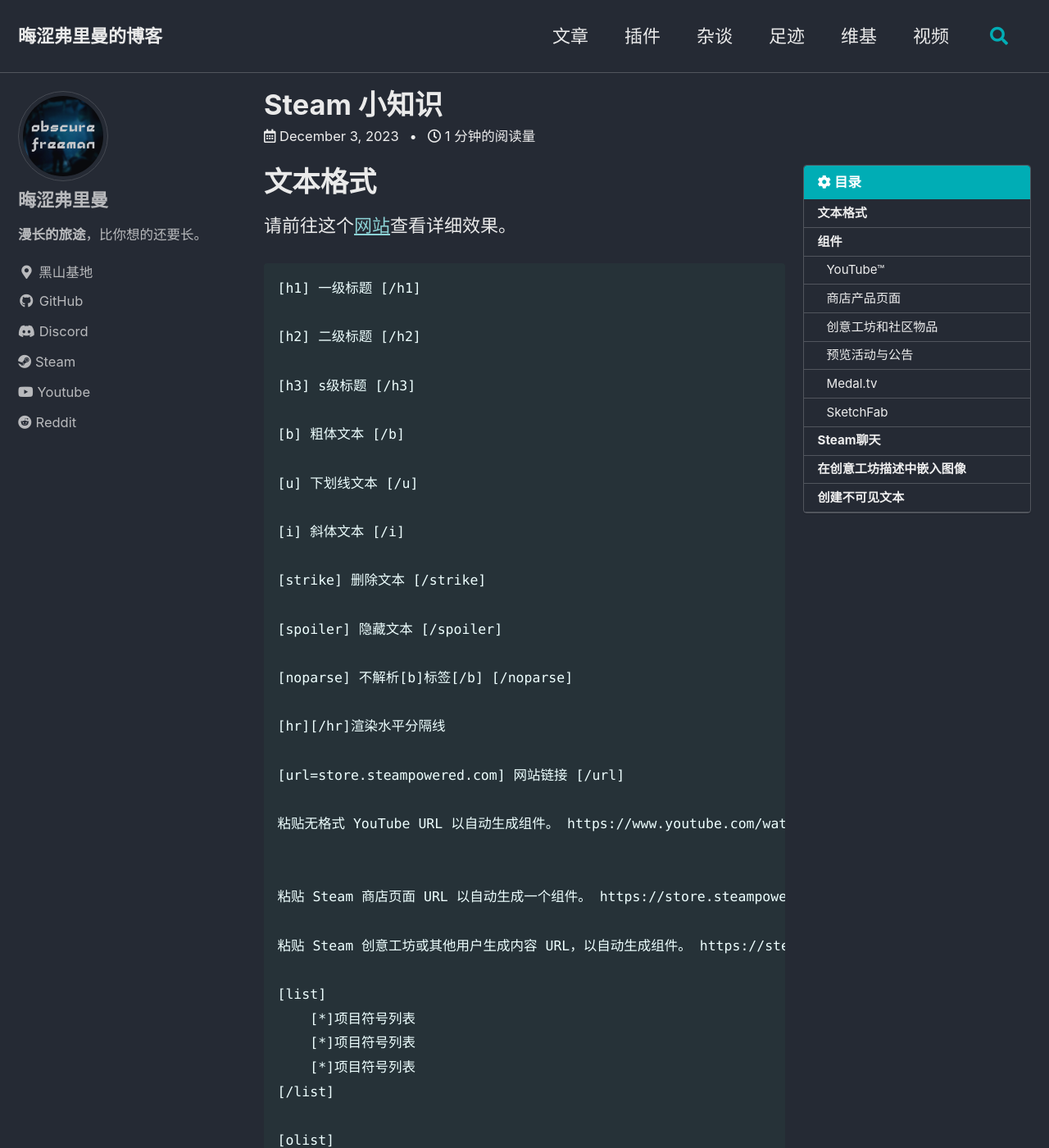
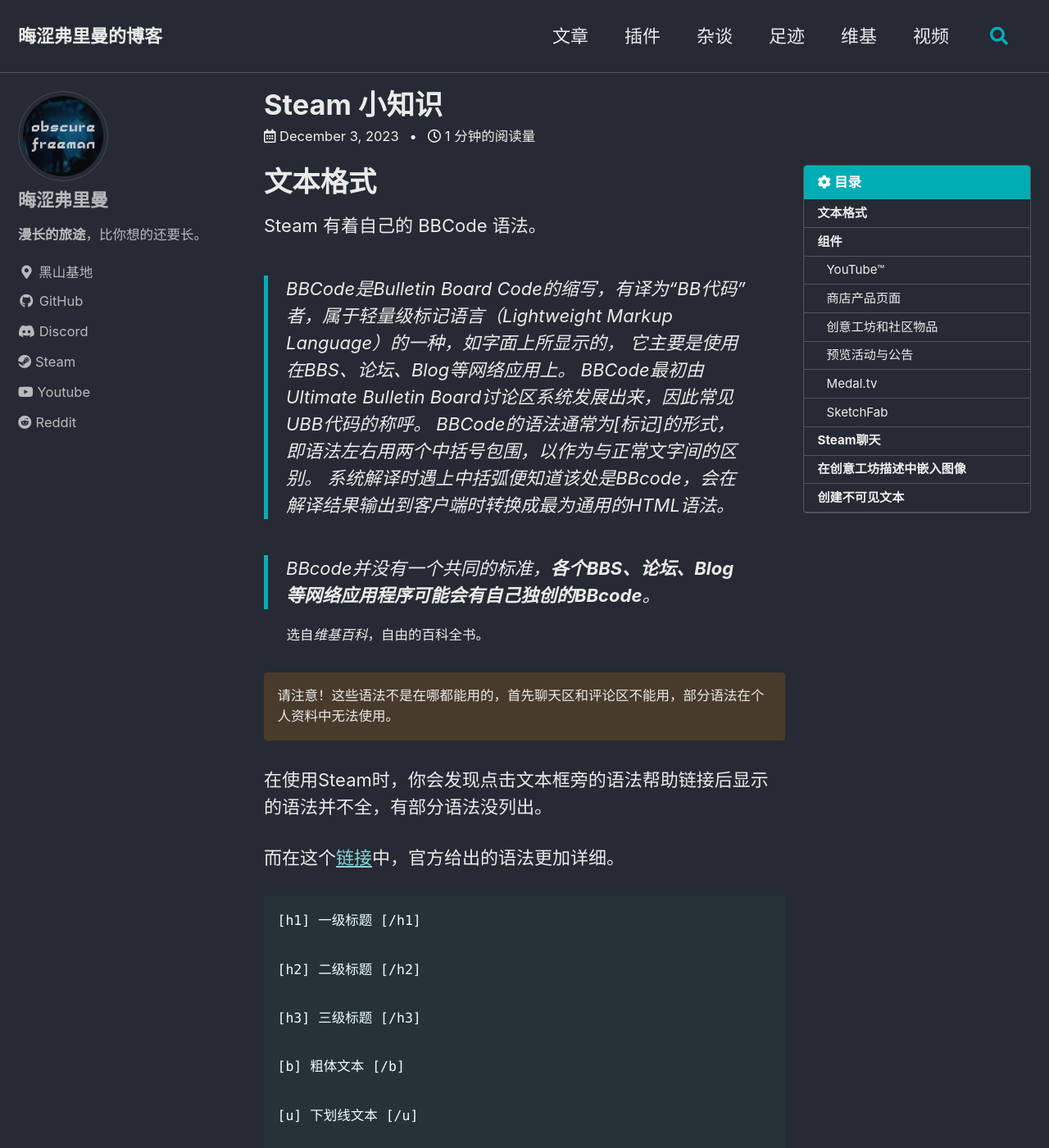
Before and after one commit to obscurefreeman/blog, a Jekyll site: the page built from _posts/2023-12-03-Steam小知识.md, in a window 1280 px wide and 1400 px high. Shown: the whole window at 82% size. Built offline with Jekyll 4.4.1, drawn with Linux system fonts in a browser that asks for light colours; cached includes are drawn as plain includes; a script that is not in the unit is left out; comment, search, counter and statistics services are not loaded; some of the changed text lies outside the part shown.

Commit message:
Update 2023-12-03-Steam小知识.md

````diff
--- a/_posts/2023-12-03-Steam小知识.md
+++ b/_posts/2023-12-03-Steam小知识.md
@@ -16,14 +16,29 @@ toc_sticky: "true"
 
 # 文本格式
 
-请前往这个[网站](https://steamcommunity.com/comment/Recommendation/formattinghelp)查看详细效果。
+Steam 有着自己的 BBCode 语法。
+
+> BBCode是Bulletin Board Code的缩写，有译为“BB代码”者，属于轻量级标记语言（Lightweight Markup Language）的一种，如字面上所显示的， 它主要是使用在BBS、论坛、Blog等网络应用上。 BBCode最初由Ultimate Bulletin Board讨论区系统发展出来，因此常见UBB代码的称呼。 BBCode的语法通常为[标记]的形式，即语法左右用两个中括号包围，以作为与正常文字间的区别。 系统解译时遇上中括弧便知道该处是BBcode，会在解译结果输出到客户端时转换成最为通用的HTML语法。
+
+
+> BBcode并没有一个共同的标准，**各个BBS、论坛、Blog等网络应用程序可能会有自己独创的BBcode**。
+
+选自<cite>维基百科</cite>，自由的百科全书。
+{: .small}
+
+请注意！这些语法不是在哪都能用的，首先聊天区和评论区不能用，部分语法在个人资料中无法使用。
+{: .notice--warning}
+
+在使用Steam时，你会发现点击文本框旁的语法帮助链接后显示的语法并不全，有部分语法没列出。
+
+而在这个[链接](https://steamcommunity.com/comment/Recommendation/formattinghelp)中，官方给出的语法更加详细。
 
 ```
 [h1] 一级标题 [/h1]
 
 [h2] 二级标题 [/h2]
 
-[h3] s级标题 [/h3]
+[h3] 三级标题 [/h3]
 
 [b] 粗体文本 [/b]
 
@@ -83,7 +98,18 @@ toc_sticky: "true"
     [/tr]
 [/table]
 ```
-你可以参考一下我的个人资料。
+当然，还有一个官方没有给出：
+
+```
+[code]
+代码
+[/code]
+```
+
+当你绘制复杂的表格时，可以在支持Markdown的编辑器里编辑好，然后利用[这个网站](https://ahuglajbclajep.github.io/md2steam-review-formatting/)（[这个](https://steamdown.vercel.app/)也可以）将其转为Steam的BBCode。
+
+最后你可以参考一下我的个人资料。
+
 ```
 [h1]嘿！伙计，看这里[/h1]
 [b]既然你点开了我的主页，不妨来康康我的[url=https://steamcommunity.com/id/obscurefreeman/myworkshopfiles/]创意工坊物品[/url]：[/b]
````
